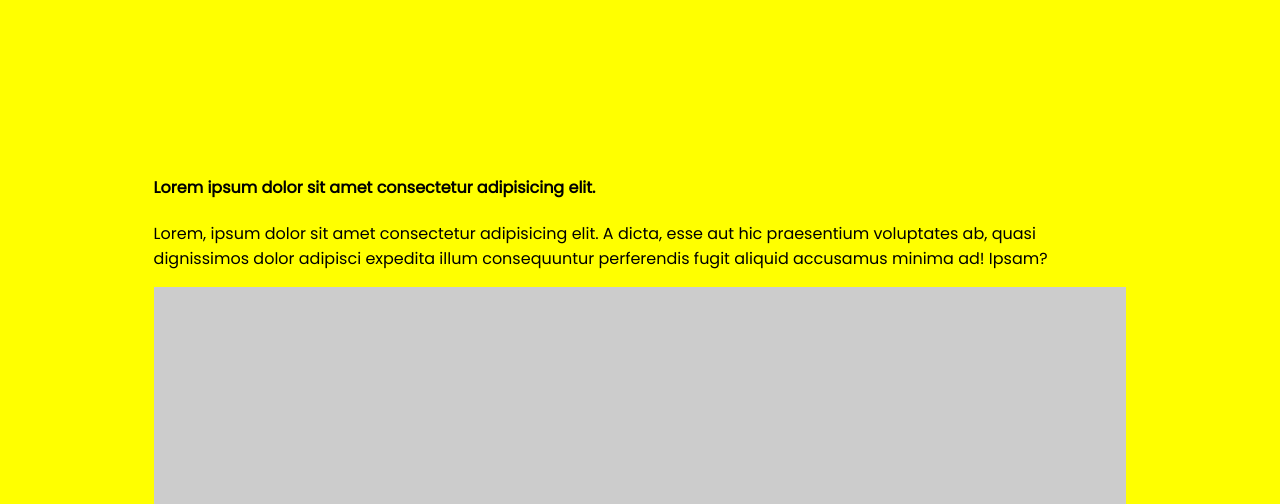
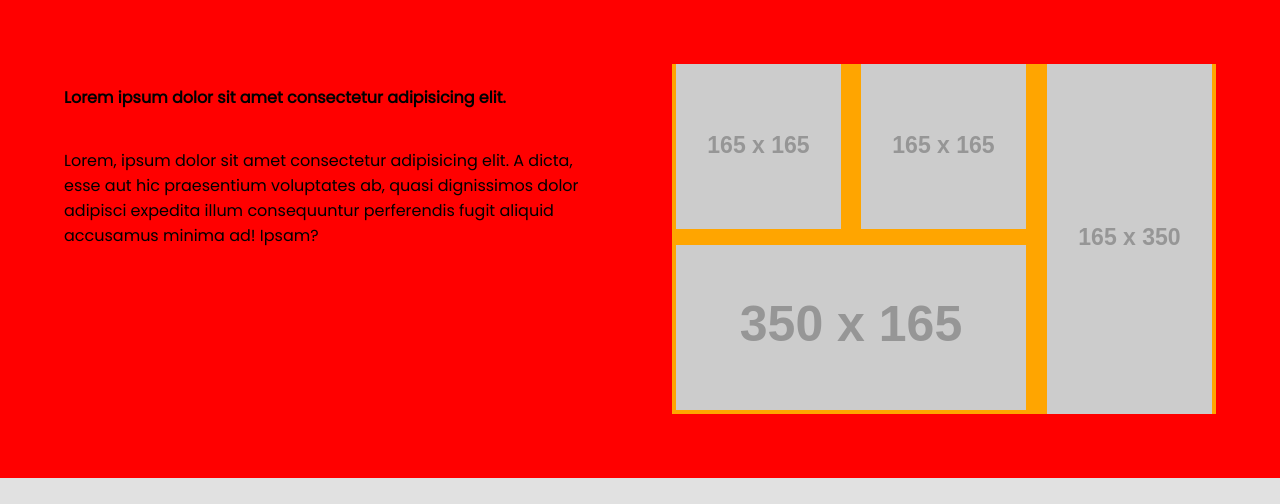
Before and after one commit to Dmitrijv/fend19-html-css, a plain HTML site: page flex/index.html in a window 1280 px wide. Shown: the part 65-569 px from the top of the page. Drawn offline with Linux system fonts and the light colour scheme; placeholder pictures from the web are drawn by us.

Commit message:
added top grid section

```diff
--- a/flex/index.html
+++ b/flex/index.html
@@ -84,7 +84,8 @@
           <img alt="image" src="https://via.placeholder.com/165x165/#979797" />
         </div>
       </section>
-      -->
+            -->
+
       <section class="gridSection">
         <section class="topGrid">
           <aside>
@@ -96,10 +97,10 @@
             </p>
           </aside>
           <section class="imageBlock">
-            <img alt="image" src="https://via.placeholder.com/165x165/#979797" />
-            <img alt="image" src="https://via.placeholder.com/165x165/#979797" />
-            <img alt="image" src="https://via.placeholder.com/350x165/#979797" />
-            <img alt="image" src="https://via.placeholder.com/165x350/#979797" />
+            <img id="topGridImg1" alt="topGridImage1" src="https://via.placeholder.com/165x165/#979797" />
+            <img id="topGridImg2" alt="topGridImage2" src="https://via.placeholder.com/165x165/#979797" />
+            <img id="topGridImg3" alt="topGridImage3" src="https://via.placeholder.com/350x165/#979797" />
+            <img id="topGridImg4" alt="topGridImage4" src="https://via.placeholder.com/165x350/#979797" />
           </section>
         </section>
         <section class="midGrid"></section>
--- a/flex/style.css
+++ b/flex/style.css
@@ -304,47 +304,87 @@ div.imageRow > img {
 
 /* --- GRID SECTION start --- */
 section.gridSection {
+  box-sizing: border-box;
+}
+
+section.gridSection .imageBlock img {
+  object-fit: cover;
+  max-width: 100%;
+}
+
+section.gridSection section.topGrid {
   display: grid;
-  box-sizing: border-box;
   grid-template-rows: 1fr 1fr;
   grid-template-columns: 1fr;
-
-  /* You can name areas to whatever you want. In this case, it's quite verbose since we have a lot of columns. Consider using nested grid or named grid gutters instead once your template gets too unwieldy. */
   grid-template-areas:
     "topGridAside"
     "topGridImageBlock";
-}
-
-section.gridSection section.topGrid {
   box-sizing: border-box;
-  padding: 12vw;
-  /* background-color: #f8f8f8; */
-  background-color: yellow;
-}
-
-section.topGrid {
+  grid-gap: 5vw;
   max-width: 100vw;
+  grid-template-rows: auto;
+  padding: 5vw;
+  background-color: #f8f8f8;
 }
 
 section.topGrid aside {
+  display: grid;
+  align-self: start;
   grid-area: topGridAside;
-  box-sizing: border-box;
   max-width: 100vw;
-  /* background: darkred; */
+  /* background: blueviolet; */
 }
 
 section.topGrid section.imageBlock {
   display: grid;
+  grid-area: topGridImageBlock;
   justify-items: center;
   grid-gap: 2vw;
-  grid-area: topGridImageBlock;
-  background: teal;
+  /* background: teal; */
 }
 
-.imageBlock img {
-  object-fit: cover;
-  width: 100%;
+img#topGridImg1 {
+  grid-area: topGridImg1;
 }
+img#topGridImg2 {
+  grid-area: topGridImg2;
+}
+img#topGridImg3 {
+  grid-area: topGridImg3;
+}
+img#topGridImg4 {
+  grid-area: topGridImg4;
+}
+
+@media only screen and (min-width: 410px) {
+}
+
+@media only screen and (min-width: 750px) {
+  section.gridSection section.topGrid {
+    grid-template-rows: 1fr;
+    grid-template-columns: 1fr 1fr;
+    grid-template-areas: "topGridAside topGridImageBlock";
+    background: red;
+  }
+  section.topGrid section.imageBlock {
+    background: orange;
+    grid-gap: 1vw;
+    grid-template-rows: 1fr 1fr;
+    grid-template-columns: 1fr 1fr 1fr;
+    grid-template-areas:
+      "topGridImg1 topGridImg2 topGridImg4"
+      "topGridImg3 topGridImg3 topGridImg4";
+  }
+  img#topGridImg3 {
+    grid-column: span 2;
+  }
+  img#topGridImg4 {
+    grid-row: span 2;
+  }
+}
+
+/* -- TOP GRID end -- */
+
 /* --- GRID SECTION end --- */
 
 /* --------- MAIN END --------- */
```
